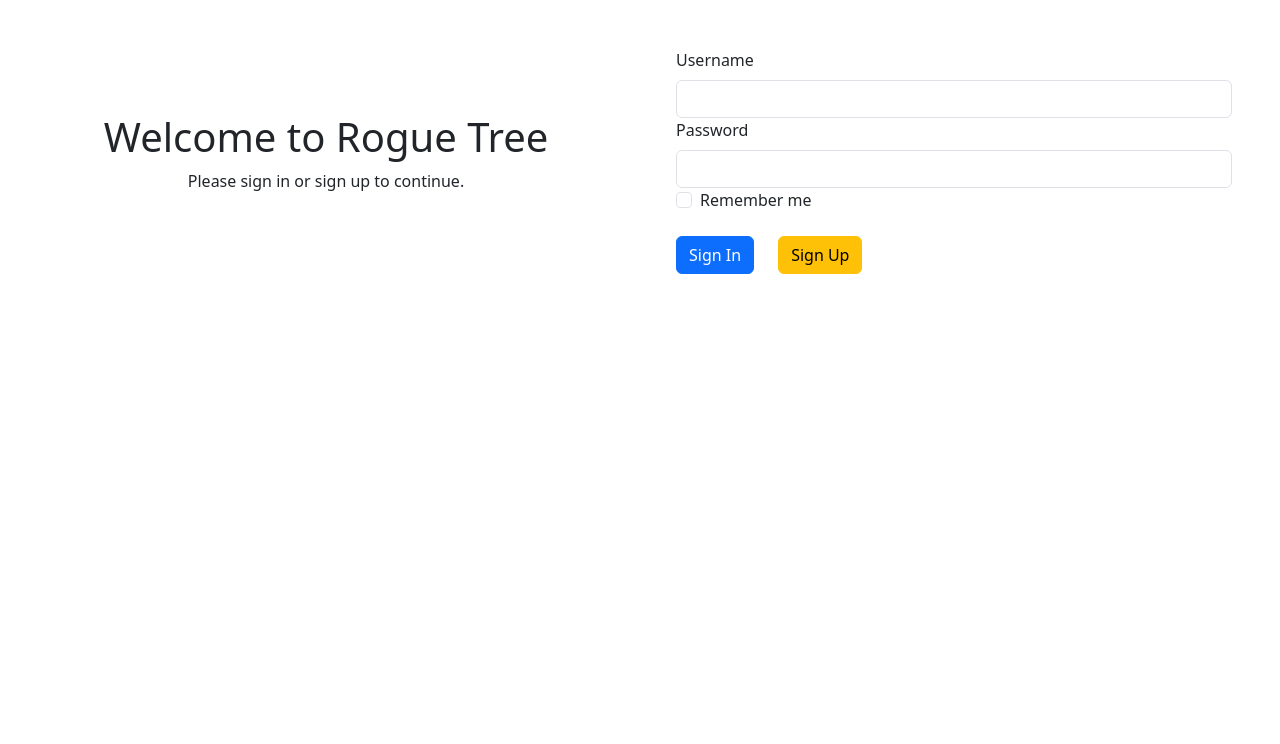
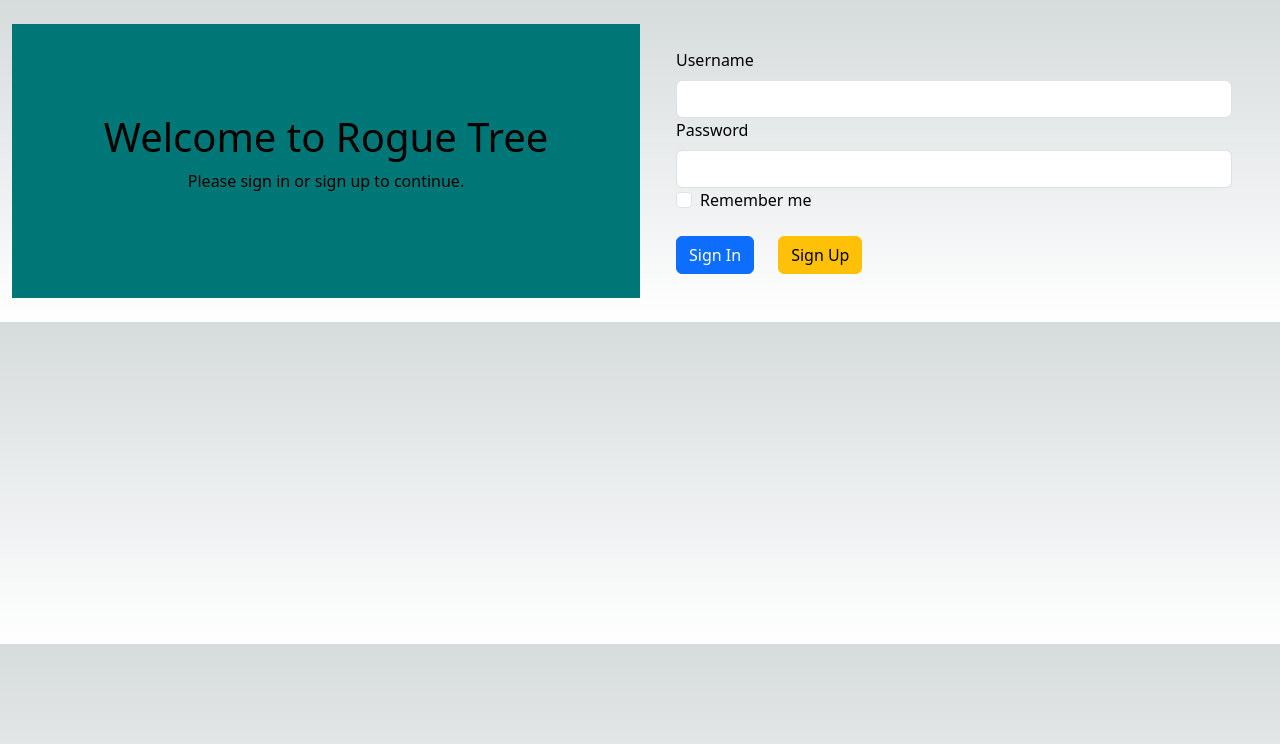
Before and after one commit to anhquang2605/rogue-tree, a Next.js app: page /authentication in a window 1280 px wide. Shown: the top 744 px of the page. Built offline with nearby package versions, Linux system fonts and the light colour scheme.

Commit message:
added theme class and var

```diff
--- a/components/authentication/authentication-banner/AuthenticationBanner.tsx
+++ b/components/authentication/authentication-banner/AuthenticationBanner.tsx
@@ -1,5 +1,6 @@
 import {useState, useEffect} from "react";
-
+import styles from './authentication-banner.module.css'
+import { PiTreeLight } from "react-icons/pi";
 interface AuthenticationBannerProps {
     currentForm: string;
 }
@@ -10,7 +11,7 @@ export default function AuthenticationBanner(props: AuthenticationBannerProps) {
     } = props;
 
     return (
-        <div className="authentication-banner d-flex flex-column  col-6 justify-content-center align-items-center">
+        <div className={"d-flex flex-column  col-6 justify-content-center align-items-center " + styles['authentication-banner']}>
             <h1 className="text-center">
                 {currentForm === "signIn" ? "Welcome to Rogue Tree" : "Let's create your account and start building your trees!"}
             </h1>
--- /dev/null
+++ b/components/authentication/authentication-banner/authentication-banner.module.css
@@ -0,0 +1,3 @@
+.authentication-banner{
+    background-color: var(--primary-color);
+}
--- a/package.json
+++ b/package.json
@@ -14,7 +14,8 @@
     "next": "14.0.3",
     "next-auth": "^4.24.5",
     "react": "^18",
-    "react-dom": "^18"
+    "react-dom": "^18",
+    "react-icons": "^4.12.0"
   },
   "devDependencies": {
     "@types/node": "^20",
--- a/pages/_app.tsx
+++ b/pages/_app.tsx
@@ -1,5 +1,6 @@
 import type { AppProps } from 'next/app'
 import 'bootstrap/dist/css/bootstrap.min.css';
+import './globals.css';
 export default function MyApp({ Component, pageProps }: AppProps) {
   return <Component {...pageProps} />
 }
--- a/pages/globals.css
+++ b/pages/globals.css
@@ -1,11 +1,19 @@
-@tailwind base;
-@tailwind components;
-@tailwind utilities;
+/* Global CSS variables */
 
 :root {
   --foreground-rgb: 0, 0, 0;
   --background-start-rgb: 214, 219, 220;
   --background-end-rgb: 255, 255, 255;
+  --primary-color: rgb(0, 119, 119);
+  --secondary-color: rgb(1, 150, 150);
+  --main-bg-color: lightgray;
+  --secondary-bg-color: rgb(194, 194, 194);
+  --main-text-color: rgb(39, 39, 46);
+}
+.dark{
+  --main-bg-color: rgb(39, 39, 46);
+  --secondary-bg-color: rgb(75, 75, 88);
+  --main-text-color: rgb(198, 198, 199);
 }
 
 @media (prefers-color-scheme: dark) {
```
Also changed, not shown: 1 other file (tests, documents, lock files or other folders).
